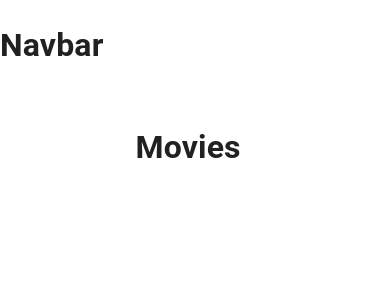
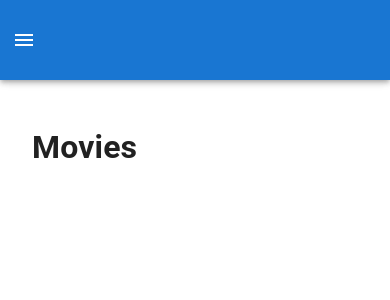
Before and after one commit to som4n/CodeMonk, a React (Create React App) app in the folder flims/: page / in a window 390 px wide. Shown: the top 300 px of the page. Built offline with nearby package versions, Linux system fonts and the light colour scheme.

Commit message:
NavBar
Theme changes and NavBar page

```diff
--- a/flims/src/components/Navbar/Navbar.jsx
+++ b/flims/src/components/Navbar/Navbar.jsx
@@ -1,11 +1,30 @@
 import React from "react";
 
+import { AppBar,IconButton,Toolbar,Drawer,Button,Avatar, useMediaQuery } from "@mui/material";
+import { Menu, AccountCircle, Brightness4,Brightness7} from '@mui/icons-material';
+import { Link } from 'react-router-dom'
+import useStyles from './styles'
 const Navbar =() => {
-    console.log ('Navbar');
+    const Classes = useStyles();
+    const isMobile = useMediaQuery('(max-width:600px)')
     return (
-        <div>
-            <h1>Navbar</h1>
-        </div>
+
+        <AppBar position="fixed">
+            <Toolbar className={Classes.toolbar}>
+                {isMobile && (
+                    <IconButton
+                    color="inherit"
+                    edge='start'
+                    style={{outline:'none'}}
+                    onClick={() =>{}}
+                    className={Classes.menuButton}
+                    >
+                    <Menu/>
+                    </IconButton>
+                )}
+            </Toolbar>
+        </AppBar>
+
     );
 };
 
--- /dev/null
+++ b/flims/src/components/Navbar/styles.js
@@ -0,0 +1,21 @@
+import { makeStyles } from "@mui/styles";
+
+export default makeStyles((theme)=>({
+    toolbar:{
+        height:'80px',
+        display:'flex',
+        jsutifyContent:'space-between',
+        marginLeft:'240px',
+
+        [ theme.breakpoints.down('sm')]:{
+            marginLeft:'0',
+            flexWrap:'wrap',
+        },
+    },
+    menuButton:{
+        marginRight: theme.spacing(2),
+        [ theme.breakpoints.up('sm')]:{
+            display:'none',
+        },
+    },
+}));
--- a/flims/src/index.js
+++ b/flims/src/index.js
@@ -1,12 +1,17 @@
 import React from 'react';
 import ReactDOM from 'react-dom';
 import { BrowserRouter } from 'react-router-dom';
+import { createTheme, ThemeProvider } from '@mui/material/styles';
 
 import App from './components/App';
 
+const theme = createTheme({});
+
 ReactDOM.render(
+  <ThemeProvider theme={theme}>
   <BrowserRouter>
     <App/>
-  </BrowserRouter>,
+  </BrowserRouter>
+  </ThemeProvider>,
   document.getElementById('root'),
 );
```
